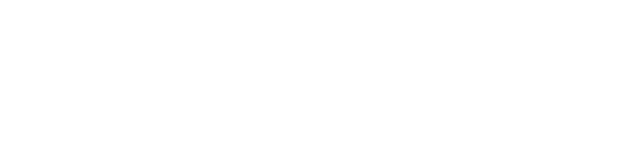
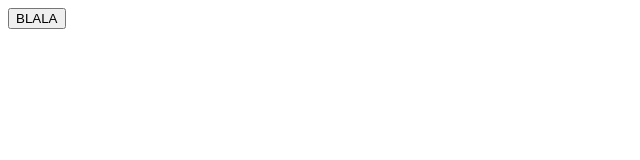
Before and after one commit to Eladahan20/newgit, a plain HTML site: page index.html in a window 1280 px wide. Shown: the whole page, without its empty margins (0-640 px from the left). Drawn offline with Linux system fonts and the light colour scheme.

Commit message:
new button

```diff
--- a/index.html
+++ b/index.html
@@ -7,6 +7,6 @@
     <title>Document</title>
 </head>
 <body>
-
+    <button onclick="nothing">BLALA</button>
 </body>
 </html>
```
